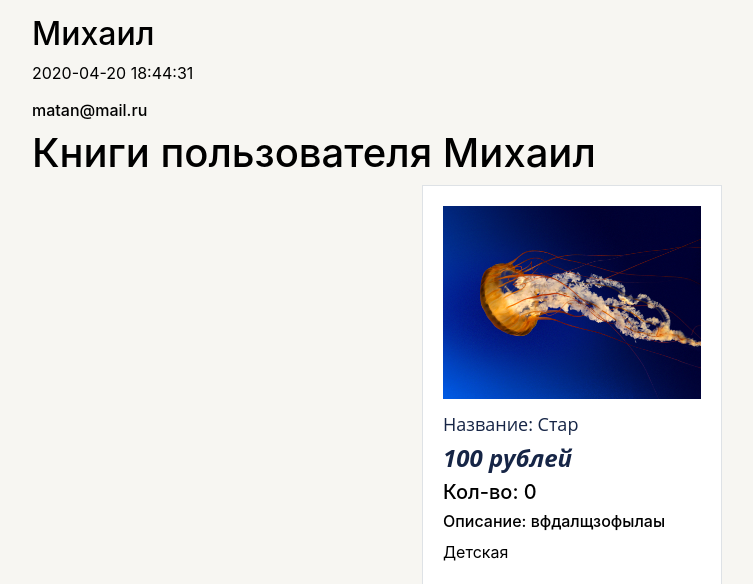
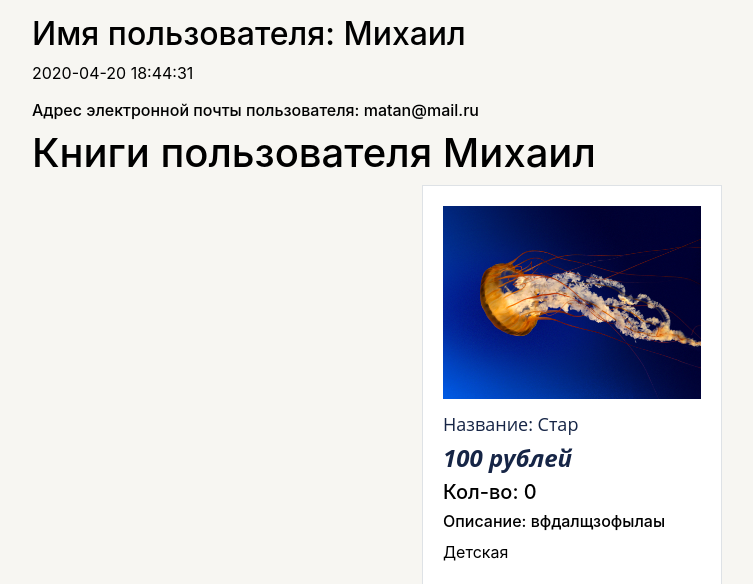
Before and after one commit to MishaVatulich/web_project, a Flask app: page /profile/2 in a window 1280 px wide. Shown: the part 100-684 px from the top of the page, without its empty margins (68-821 px from the left). Run offline with Flask 2, Linux system fonts and the light colour scheme; data comes from the database, SQL or seed files in the repository; some libraries are stand-ins or nearby versions.

Commit message:
Update profile.html

```diff
--- a/templates/profile.html
+++ b/templates/profile.html
@@ -21,13 +21,13 @@
 <div class="container">
     <header class="clearfix">
         <p>
-        <h2>{{user.name}} </h2>
+        <h2>Имя пользователя: {{user.name}} </h2>
         {{user.created_date}}
         </p>
-        <h6>{{user.email}} </h6>
+        <h6>Адрес электронной почты пользователя: {{user.email}} </h6>
         {% if current_user.id == user.id %}
         <h1>Продаваемые Вами книги </h1>
-        {% if len_books == 0 %}
+        {% if user.books == 0 %}
             <h3><big>Вы не выставили ни одной книги на продажу</big></h3>
             <form id="fromm">
                 <span><a class="btn btn-success" href="/sell">Продать книгу</a></span>
```
